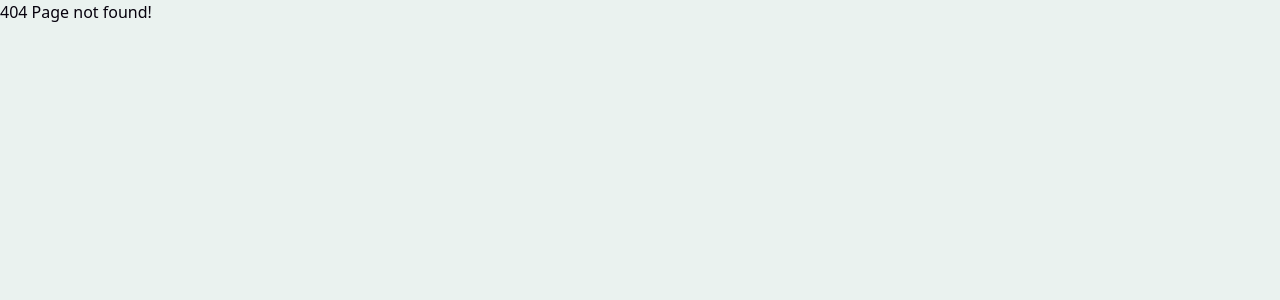
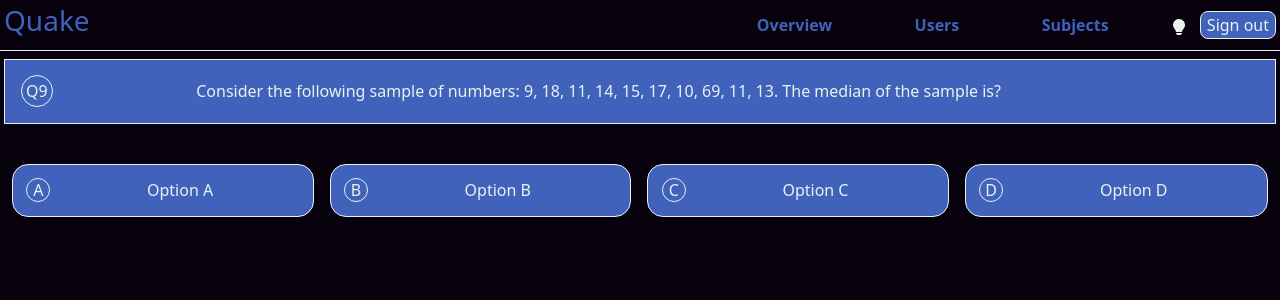
Before and after one commit to nykajak/quake, a Vue app in the folder frontend/: page /admin/subjects/1/chapters/1/questions in a window 1280 px wide. Before the commit this address had no page. Shown: the top 300 px of the page. Built offline with nearby package versions, Linux system fonts and the light colour scheme.

Commit message:
Frontend changes: Added QuestionCard component to render question information

```diff
--- /dev/null
+++ b/frontend/src/components/AdminQuestion/QuestionCard.vue
@@ -0,0 +1,140 @@
+<script setup>
+</script>
+
+<template>
+    <div class="d-flex w-100 flex-column align-self-center m-1 p-1">
+        <div class="question-container">
+            <div class="question-no-div">
+                <div>
+                    Q9
+                </div>
+            </div>
+            <div class="question-statement-div">
+                Consider the following sample of numbers:
+                9, 18, 11, 14, 15, 17, 10, 69, 11, 13.
+                The median of the sample is?
+            </div>
+        </div>
+
+        <div class="option-container">
+            <div class="d-flex flex-row justify-content-center flex-wrap w-100">
+                <button class="option-button">
+                    <div class="rounded-div">
+                        A
+                    </div>
+                    <div class="option-text">
+                        Option A
+                    </div>
+                </button>
+
+                <button class="option-button">
+                    <div class="rounded-div">
+                        B
+                    </div>
+                    <div class="option-text">
+                        Option B
+                    </div>
+                </button>
+
+                <button class="option-button">
+                    <div class="rounded-div">
+                        C
+                    </div>
+                    <div class="option-text">
+                        Option C
+                    </div>
+                </button>
+
+                <button class="option-button">
+                    <div class="rounded-div">
+                        D
+                    </div>
+                    <div class="option-text">
+                        Option D
+                    </div>
+                </button>
+            </div>
+        </div>
+    </div>
+
+</template>
+
+<style scoped>
+
+.question-container{
+    display: flex;
+    flex-direction: row;
+    align-items: center;
+    border: 1px solid light-dark(var(--dark-color),var(--light-color));
+    padding: 0.33em;
+    color: var(--light-color);
+    background-color: var(--secondary-color);
+}
+
+.question-no-div{
+    display: flex;
+    flex-direction: row;
+    align-items: center;
+    margin: 0.33em;
+    padding: 0.33em;
+}
+
+.question-no-div div{
+    display: flex;
+    border: 1px solid var(--light-color);
+    width: 2em;
+    height: 2em;
+    justify-content: center;
+    align-items: center;
+    border-radius: 100%;
+}
+
+.question-statement-div{
+    display: flex;
+    justify-content: center;
+    text-align: center;
+    width: 85%;
+}
+
+.option-container{
+    display: flex;
+    flex-direction: column;
+    flex-grow: 1;
+    margin-top: 2em;
+}
+
+.option-text{
+    justify-content: center;
+    display: flex;
+    flex-grow: 1;
+}
+
+.option-button{
+    max-width: 25%;
+    display: flex;
+    flex-grow: 1;
+    justify-content: center;
+    align-items: center;
+    padding: 0.5em;
+    margin: 0.5em;
+    color: var(--light-color);
+    border: 1px solid var(--light-color);
+    background-color: var(--secondary-color);
+    border-radius: 1em;
+}
+
+.option-button:hover{
+    background-color: var(--primary-color);
+}
+
+.rounded-div{
+    border: 1px solid var(--light-color);
+    border-radius: 100%;
+    width: 1.5em;
+    height: 1.5em;
+    display: flex;
+    justify-content: center;
+    align-items: center;
+    margin: 0.33em;
+}
+</style>
--- a/frontend/src/router/index.js
+++ b/frontend/src/router/index.js
@@ -17,6 +17,7 @@ import AddSubject from '@/components/AdminSubject/AddSubject.vue'
 import UserSubjects from '@/components/UserSubject/UserSubjects.vue'
 import UserSubject from '@/components/UserSubject/UserSubject.vue'
 import AddChapter from '@/components/AdminSubject/AddChapter.vue'
+import QuestionCard from '@/components/AdminQuestion/QuestionCard.vue'
 
 const router = createRouter({
   history: createWebHistory(import.meta.env.BASE_URL),
@@ -95,6 +96,11 @@ const router = createRouter({
           component: AdminChapter,
           props: true
         },
+        {
+          path: "subjects/:sid/chapters/:cid/questions",
+          component: QuestionCard,
+          props:true
+        }
 
       ]
     },
```
